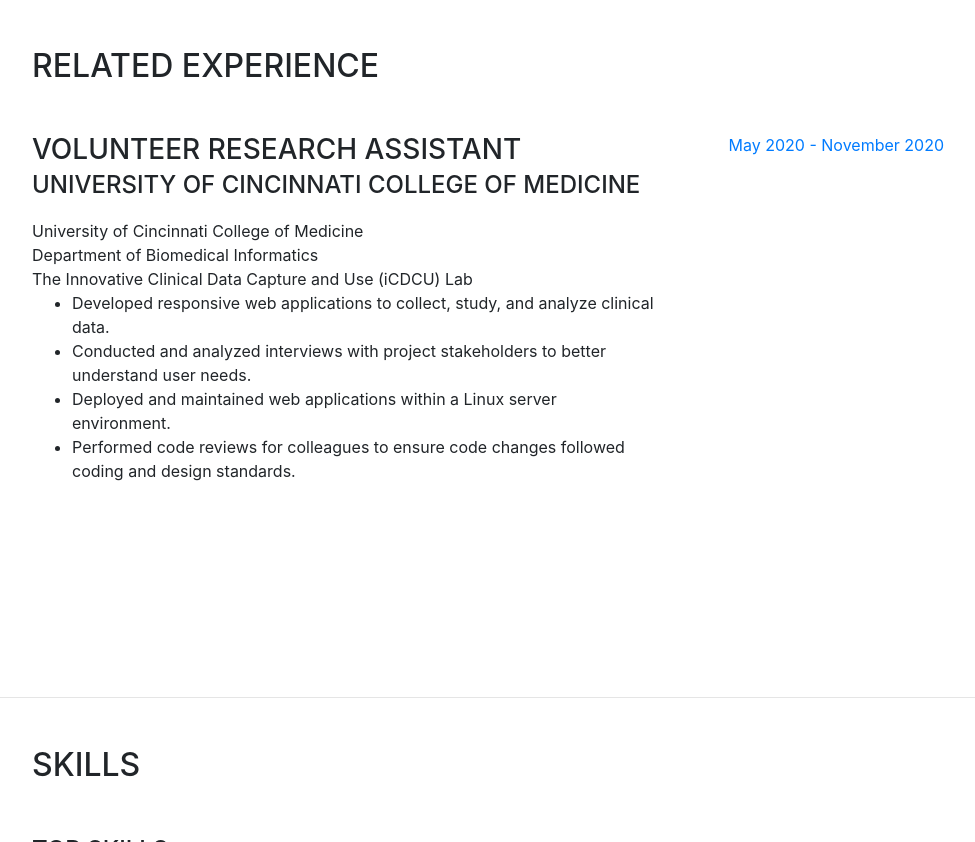
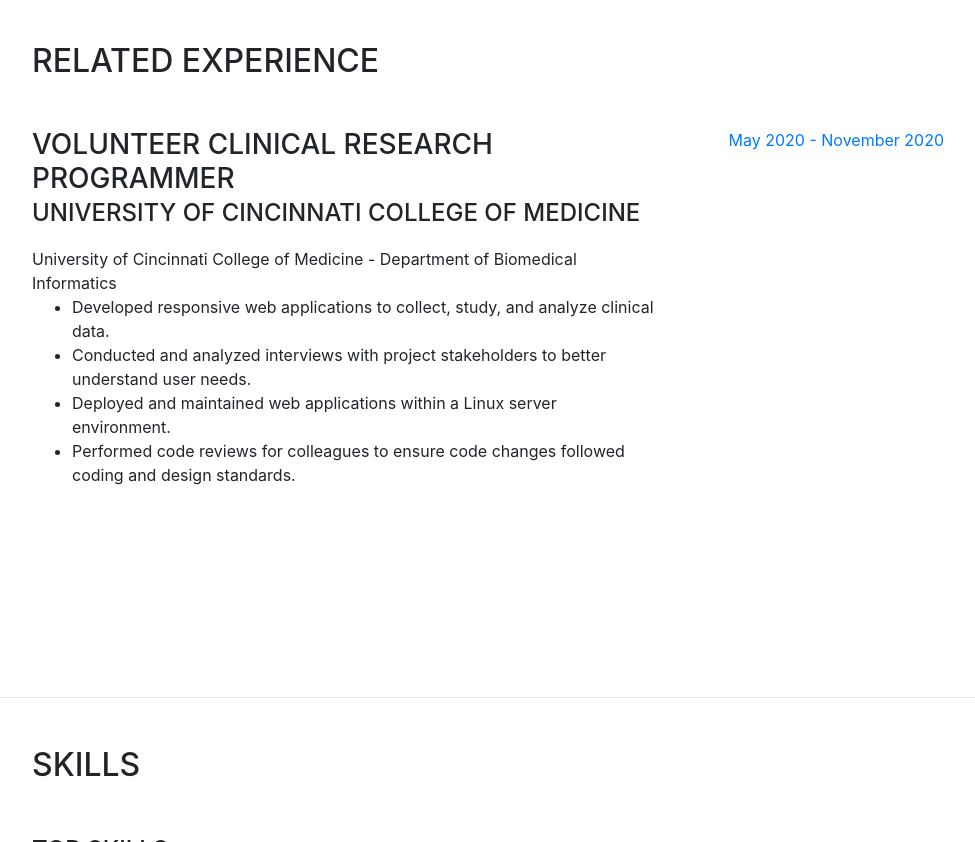
Before and after one commit to bradleyabruce/BradleyBruce.com, a website with bundled scripts: page index.html in a window 1280 px wide. Shown: the part 4160-5002 px from the top of the page, without its empty margins (288-1263 px from the left). Built offline with nearby package versions, Linux system fonts and the light colour scheme; a web font is replaced by a local one.

Commit message:
- Updated linkedin link. - Updated volunteer experience.

```diff
--- a/index.html
+++ b/index.html
@@ -78,7 +78,7 @@
         </p>
 
         <div class="social-icons">
-          <a href="https://www.linkedin.com/in/bradley-bruce-520986160/" target="_blank">
+          <a href="https://www.linkedin.com/in/bradleyabruce" target="_blank">
             <i class="fab fa-linkedin-in"></i>
           </a>
           <a href="https://github.com/Bradleyabruce" target="_blank">
@@ -306,11 +306,9 @@
         <!--UC medical -->
         <div class="resume-item d-flex flex-column flex-md-row mb-5">
           <div class="resume-content mr-auto">
-            <h3 class="mb-0">Volunteer Research Assistant</h3>
+            <h3 class="mb-0">Volunteer Clinical Research Programmer</h3>
             <div class="subheading mb-3">University of Cincinnati College of Medicine</div>
-            <p style="margin: 0;">University of Cincinnati College of Medicine</p>
-            <p style="margin: 0;">Department of Biomedical Informatics</p>
-            <p style="margin: 0;">The Innovative Clinical Data Capture and Use (iCDCU) Lab</p>
+            <p style="margin: 0;">University of Cincinnati College of Medicine - Department of Biomedical Informatics</p>
             <ul>
               <li>Developed responsive web applications to collect, study, and analyze clinical data.</li>
               <li>Conducted and analyzed interviews with project stakeholders to better understand user needs.</li>
```
